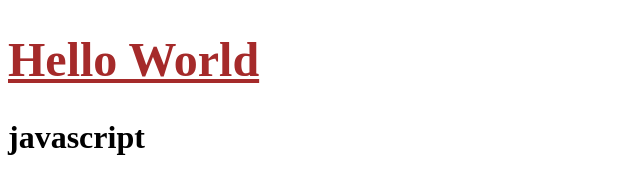
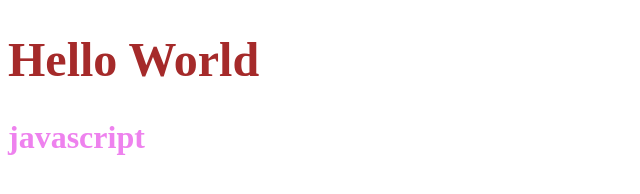
Before and after one commit to danghiep0122/learning-javascript, a plain HTML site: page index.html in a window 1280 px wide. Shown: the whole page, without its empty margins (0-640 px from the left). Drawn offline with Linux system fonts and the light colour scheme.

Commit message:
change h2 color and js

```diff
--- a/main.css
+++ b/main.css
@@ -1,9 +1,10 @@
 h1 {
     font-size: 3rem;
-    text-decoration: underline;
     color: brown;
+
 }
 
 h2 {
     font-size: 2rem;
+    color: violet;
 }
--- a/main.js
+++ b/main.js
@@ -13,3 +13,4 @@ function getContentLength(content) {
 // Mở tab Console để xem kết quả trực quan
 console.log(getContentLength('JavaScript'));
 console.log(getContentLength('Hello World'));
+console.log(getContentLength('Learning Javascript'))
```
